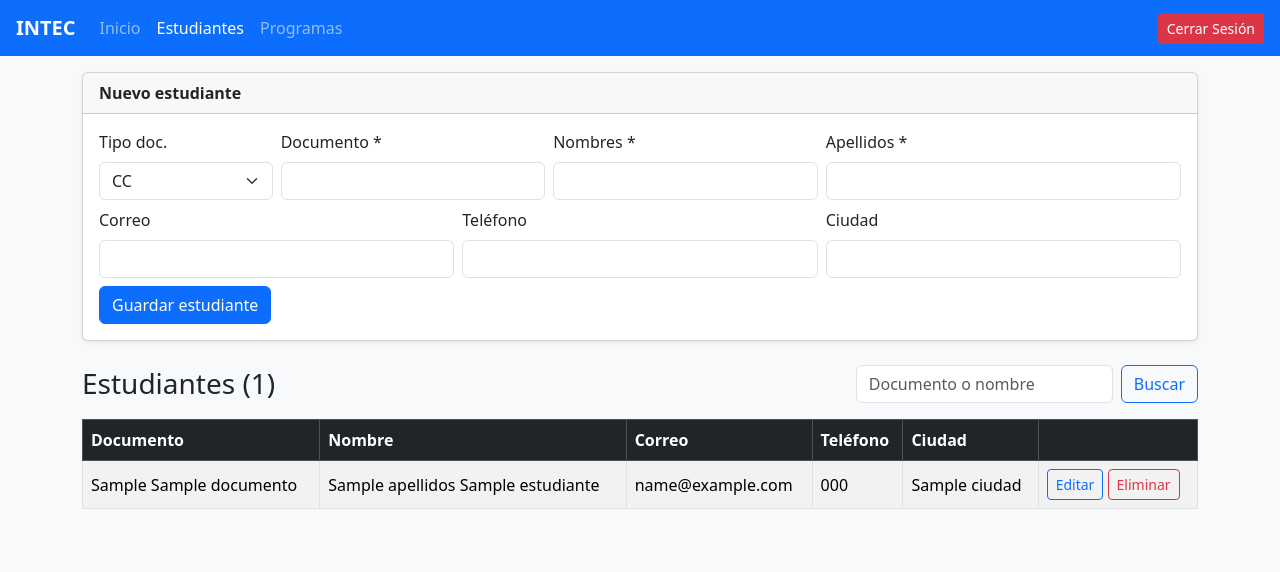
After one commit to Jaime1145/intec-frontend-ejs, a Node server app: template views/estudiantes.ejs in a window 1280 px wide. The commit adds this page. Shown: the top 572 px of the page. Run offline with Node 20, Linux system fonts and the light colour scheme; the template is opened without the code that fills it: most values are stand-ins (such as "Sample title", 1, 10 or a date in 2020).

Commit message:
Pantallas de estudiantes y programas

```diff
--- /dev/null
+++ b/views/estudiantes.ejs
@@ -0,0 +1,95 @@
+<!DOCTYPE html>
+<html lang="es">
+<head>
+    <meta charset="UTF-8">
+    <meta name="viewport" content="width=device-width, initial-scale=1">
+    <title>INTEC - Estudiantes</title>
+    <link href="https://cdn.jsdelivr.net/npm/bootstrap@5.3.2/dist/css/bootstrap.min.css" rel="stylesheet">
+</head>
+<body class="bg-light">
+    <%- include('partials/nav', { activo: 'estudiantes' }) %>
+
+    <div class="container pb-5">
+        <div class="card shadow-sm mb-4">
+            <div class="card-header fw-bold">Nuevo estudiante</div>
+            <div class="card-body">
+                <form method="POST" action="/estudiantes" class="row g-2">
+                    <div class="col-md-2">
+                        <label class="form-label">Tipo doc.</label>
+                        <select name="tipo_documento" class="form-select">
+                            <option>CC</option><option>TI</option><option>CE</option>
+                            <option>PPT</option><option>PASAPORTE</option>
+                        </select>
+                    </div>
+                    <div class="col-md-3">
+                        <label class="form-label">Documento *</label>
+                        <input name="documento" class="form-control" required>
+                    </div>
+                    <div class="col-md-3">
+                        <label class="form-label">Nombres *</label>
+                        <input name="nombres" class="form-control" required>
+                    </div>
+                    <div class="col-md-4">
+                        <label class="form-label">Apellidos *</label>
+                        <input name="apellidos" class="form-control" required>
+                    </div>
+                    <div class="col-md-4">
+                        <label class="form-label">Correo</label>
+                        <input name="email" type="email" class="form-control">
+                    </div>
+                    <div class="col-md-4">
+                        <label class="form-label">Teléfono</label>
+                        <input name="telefono" class="form-control">
+                    </div>
+                    <div class="col-md-4">
+                        <label class="form-label">Ciudad</label>
+                        <input name="ciudad" class="form-control">
+                    </div>
+                    <div class="col-12">
+                        <button class="btn btn-primary">Guardar estudiante</button>
+                    </div>
+                </form>
+            </div>
+        </div>
+
+        <div class="d-flex flex-wrap justify-content-between align-items-center gap-2 mb-3">
+            <h3 class="mb-0">Estudiantes (<%= estudiantes.length %>)</h3>
+            <form class="d-flex gap-2" method="GET" action="/estudiantes">
+                <input name="q" value="<%= q %>" class="form-control" placeholder="Documento o nombre">
+                <button class="btn btn-outline-primary">Buscar</button>
+                <% if (q) { %><a href="/estudiantes" class="btn btn-outline-secondary">Limpiar</a><% } %>
+            </form>
+        </div>
+
+        <div class="table-responsive">
+        <table class="table table-striped table-bordered bg-white align-middle">
+            <thead class="table-dark">
+                <tr><th>Documento</th><th>Nombre</th><th>Correo</th><th>Teléfono</th><th>Ciudad</th><th></th></tr>
+            </thead>
+            <tbody>
+                <% if (estudiantes.length === 0) { %>
+                    <tr><td colspan="6" class="text-center">No hay estudiantes para mostrar</td></tr>
+                <% } else { %>
+                    <% estudiantes.forEach(e => { %>
+                        <tr>
+                            <td><%= e.tipo_documento %> <%= e.documento %></td>
+                            <td><%= e.apellidos %> <%= e.nombres %></td>
+                            <td><%= e.email || '' %></td>
+                            <td><%= e.telefono || '' %></td>
+                            <td><%= e.ciudad || '' %></td>
+                            <td class="text-nowrap">
+                                <a class="btn btn-sm btn-outline-primary" href="/estudiantes/<%= e.id %>/editar">Editar</a>
+                                <form class="d-inline" method="POST" action="/estudiantes/<%= e.id %>/eliminar"
+                                      onsubmit="return confirm('¿Eliminar a este estudiante?');">
+                                    <button class="btn btn-sm btn-outline-danger">Eliminar</button>
+                                </form>
+                            </td>
+                        </tr>
+                    <% }) %>
+                <% } %>
+            </tbody>
+        </table>
+        </div>
+    </div>
+</body>
+</html>
--- /dev/null
+++ b/views/partials/nav.ejs
@@ -0,0 +1,14 @@
+<nav class="navbar navbar-expand navbar-dark bg-primary px-3 mb-3">
+    <span class="navbar-brand fw-bold">INTEC</span>
+    <div class="navbar-nav me-auto">
+        <a class="nav-link <%= activo === 'inicio' ? 'active' : '' %>" href="/dashboard">Inicio</a>
+        <a class="nav-link <%= activo === 'estudiantes' ? 'active' : '' %>" href="/estudiantes">Estudiantes</a>
+        <a class="nav-link <%= activo === 'programas' ? 'active' : '' %>" href="/programas">Programas</a>
+    </div>
+    <a href="/logout" class="btn btn-danger btn-sm">Cerrar Sesión</a>
+</nav>
+<% if (typeof mensaje !== 'undefined' && mensaje) { %>
+    <div class="container">
+        <div class="alert alert-<%= mensaje.tipo %> alert-dismissible"><%= mensaje.texto %></div>
+    </div>
+<% } %>
```
Also changed, not shown: routes/modulos.routes.js (added, +127 -0 lines), views/dashboard.ejs (+26 -11 lines), views/estudiante_editar.ejs (added, +58 -0 lines), views/programas.ejs (added, +75 -0 lines).
